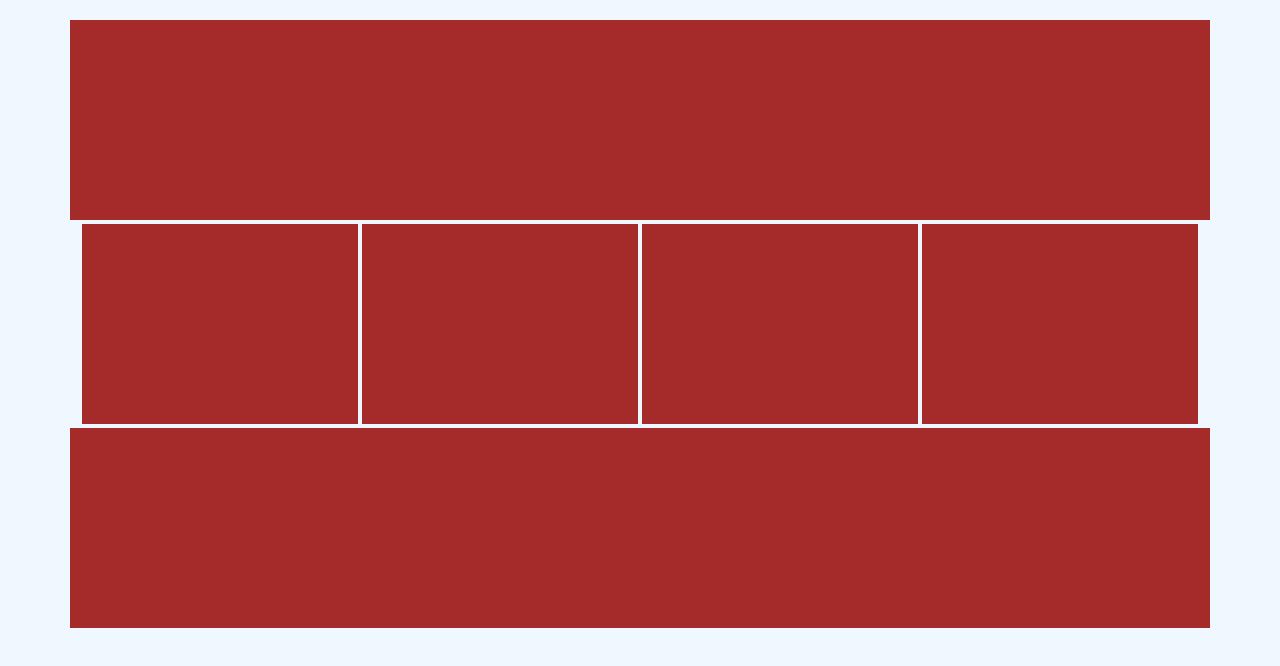
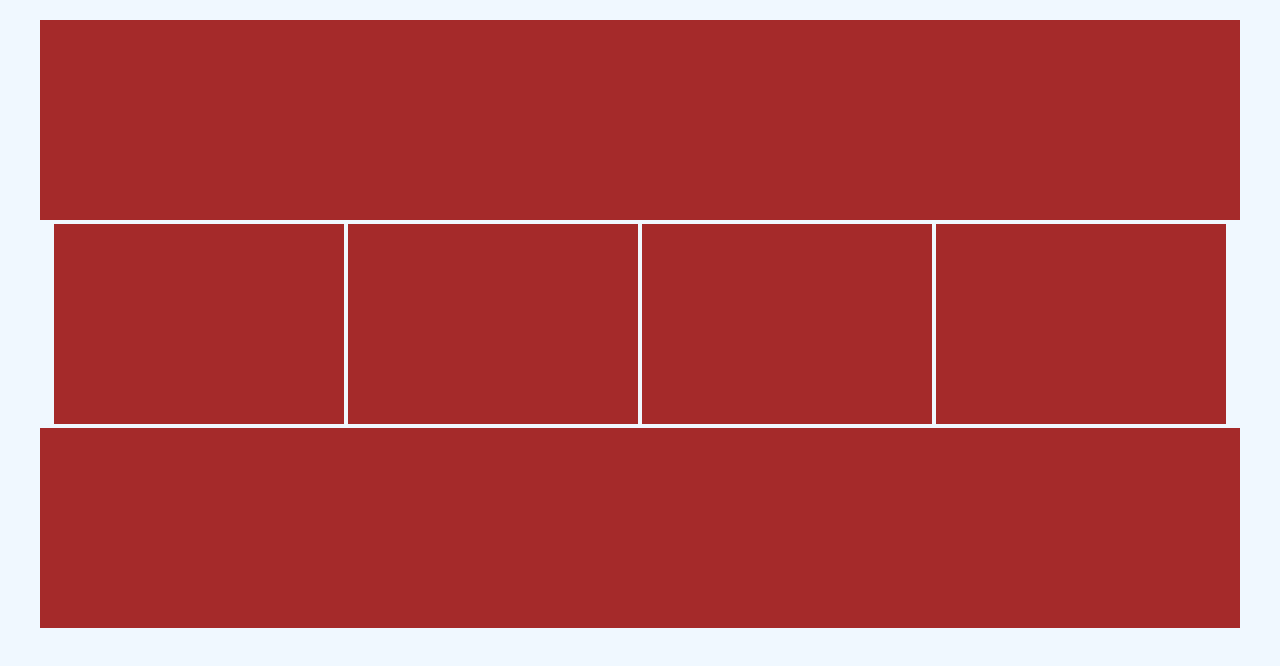
Before and after one commit to ROSTOL777/block, a plain HTML site: page index.html in a window 1280 px wide. Drawn offline with Linux system fonts and the light colour scheme.

Commit message:
Add files via upload

```diff
--- a/index.html
+++ b/index.html
@@ -6,7 +6,6 @@
     <meta http-equiv="X-UA-Compatible" content="IE=edge">
     <meta name="viewport" content="width=device-width, initial-scale=1.0">
     <link rel="stylesheet" href="style.css">
-    <link rel="stylesheet" href="responsive.css">
     <title>Document</title>
 </head>
 
--- a/style.css
+++ b/style.css
@@ -7,7 +7,7 @@
 body {
     background-color: aliceblue;
     text-align: center;
-    padding-top: 20px;
+    padding-top: 20px ;
 }
 
 .container {
```
